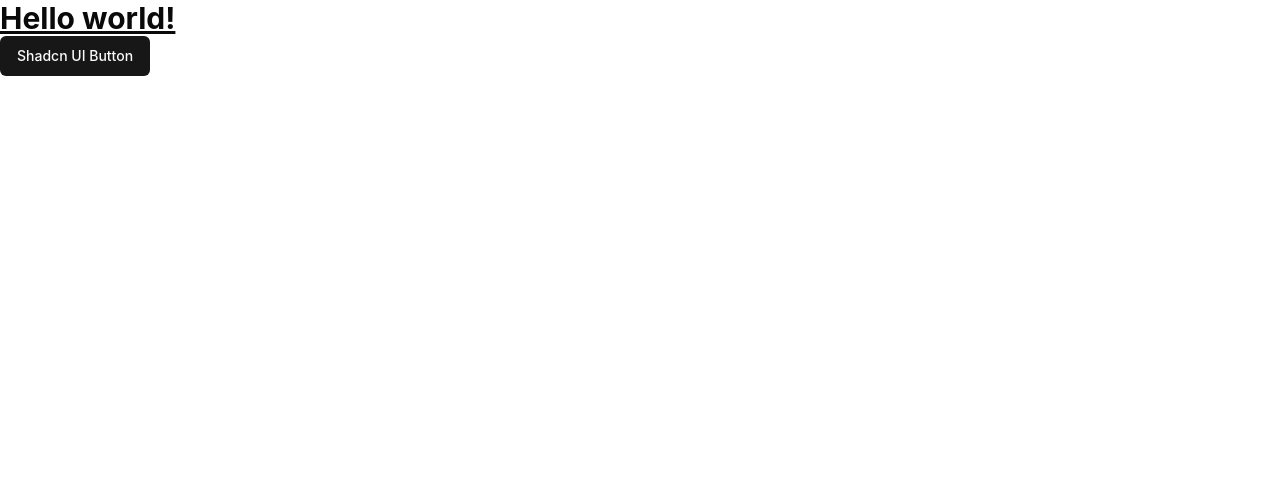
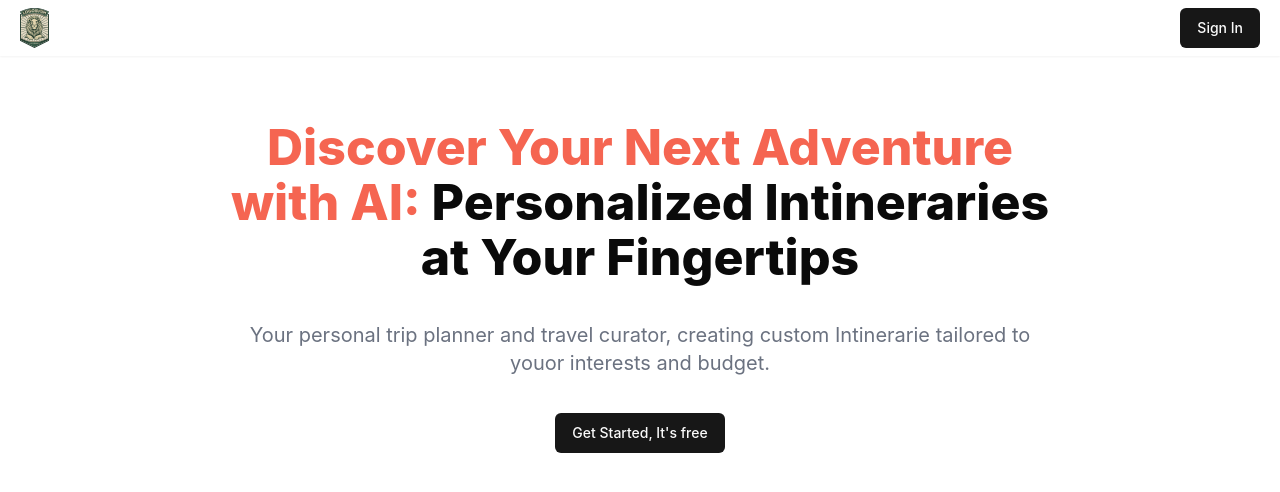
Before and after one commit to TusharGupta-Developer/AI-Powered-Trip-Planner, a React (Vite) app: page / in a window 1280 px wide. Shown: the top 492 px of the page. Built offline with nearby package versions, Linux system fonts and the light colour scheme.

Commit message:
Maked Landing Page

```diff
--- a/src/App.css
+++ b/src/App.css
@@ -1,9 +1,9 @@
-#root {
+/* #root {
   max-width: 1280px;
-  /* margin: 0 auto;
+  margin: 0 auto;
   padding: 2rem;
-  text-align: center; */
-}
+  text-align: center;
+} */
 
 .logo {
   height: 6em;
--- a/src/App.jsx
+++ b/src/App.jsx
@@ -3,19 +3,13 @@ import reactLogo from './assets/react.svg'
 import viteLogo from '/vite.svg'
 import './App.css'
 import { Button } from './components/ui/button'
+import Hero from './components/custom/Hero';
 
 function App() {
   const [count, setCount] = useState(0)
 
   return (
-    <>
-
-    <h1 className="text-3xl font-bold underline">
-      Hello world!
-    </h1>
-    <Button>Shadcn UI Button</Button>
-
-    </>
+    <Hero/>
   )
 }
 
--- /dev/null
+++ b/src/components/custom/Header.jsx
@@ -0,0 +1,16 @@
+import React from 'react';
+import { Button } from '../ui/button';
+
+function Header() {
+    return (
+        <header>
+            <div className='p-2 shadow-sm flex justify-between items-center px-5'>
+                {/* Logo is accessed automatically from the public folder */}
+                <img src="/logo.svg" alt="Logo" />
+                <Button>Sign In</Button>
+            </div>
+        </header>
+    );
+}
+
+export default Header;
--- /dev/null
+++ b/src/components/custom/Hero.jsx
@@ -0,0 +1,16 @@
+import React from 'react'
+import { Button } from '../ui/button'
+
+function Hero() {
+    return (
+        <div className='flex flex-col items-center mx-56 gap-9'>
+            <h1 className='font-extrabold text-[50px] text-center mt-16'>
+                <span className='text-[#f56551]'>Discover Your Next Adventure with AI:</span> Personalized Intineraries at Your Fingertips
+            </h1>
+            <p className='text-xl text-gray-500 text-center'>Your personal trip planner and travel curator, creating custom Intinerarie tailored to youor interests and budget.</p>
+            <Button>Get Started, It's free</Button>
+        </div>
+    )
+}
+
+export default Hero
--- a/src/main.jsx
+++ b/src/main.jsx
@@ -3,6 +3,7 @@ import { createRoot } from 'react-dom/client'
 import './index.css'
 import App from './App.jsx'
 import { createBrowserRouter, RouterProvider } from 'react-router-dom'
+import Header from './components/custom/Header';
 
 const router = createBrowserRouter([
   {
@@ -13,6 +14,7 @@ const router = createBrowserRouter([
 
 createRoot(document.getElementById('root')).render(
   <StrictMode>
+    <Header/>
     <RouterProvider router={router}/>
   </StrictMode>,
 )
```
Also changed, not shown: public/logo.svg (added).
